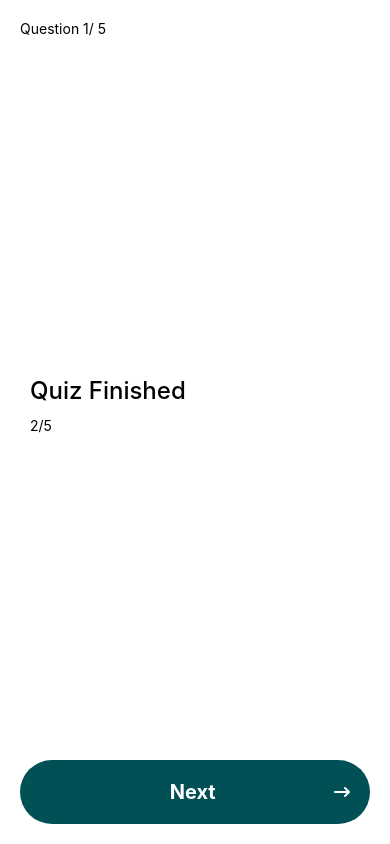
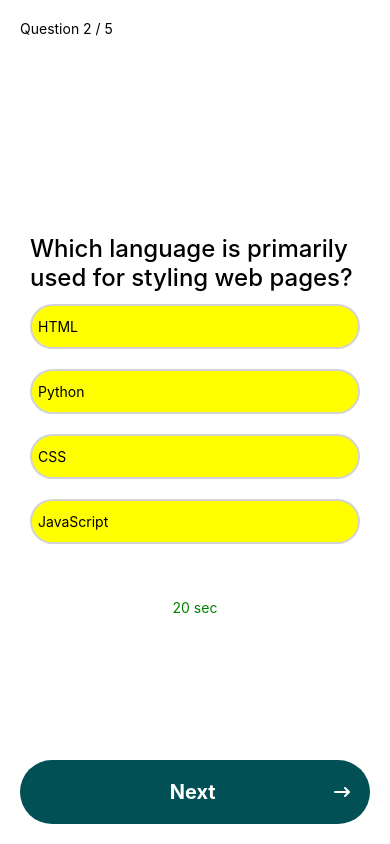
Before and after one commit to Prashantrajput11/machinecoding_quiz, a React Native app: screen / in a window 390 px wide. Built offline with nearby package versions, Linux system fonts and the light colour scheme.

Commit message:
added quizcontext

```diff
--- a/App.tsx
+++ b/App.tsx
@@ -1,13 +1,17 @@
 import { StatusBar } from "expo-status-bar";
 import { StyleSheet, Text, View } from "react-native";
 import QuizScreen from "./src/app/QuizScreen";
+import QuizProvider from "./src/providers/QuizProvider";
 
 export default function App() {
 	console.log("hello");
 
 	return (
 		<>
-			<QuizScreen />
+			<QuizProvider>
+				<QuizScreen />
+			</QuizProvider>
+
 			<StatusBar style="auto" />
 		</>
 	);
--- a/src/app/QuizScreen.tsx
+++ b/src/app/QuizScreen.tsx
@@ -6,22 +6,41 @@ import {
 	Text,
 	View,
 } from "react-native";
-import React from "react";
+import React, { useContext, useState } from "react";
 import QuestionCard from "../components/QuestionCard";
 import FontAwesome6 from "@expo/vector-icons/FontAwesome6";
 import questions from "../questions";
 import Card from "../components/Card";
+import CButton from "../components/CButton";
+import { QuizContext, useQuizContext } from "../providers/QuizProvider";
 
 const QuizScreen = () => {
-	const question = questions[30];
+	// const [currentIndex, setCurrentIndex] = useState(0);
+
+	const { question, currentIndex } = useQuizContext();
+
+	// // derived state
+	// const question = questions[currentIndex];
+
+	const isQuizFinished = currentIndex >= questions.length;
+
+	const handleNext = () => {
+		// if (!isQuizFinished) {
+		// 	setCurrentIndex((prevIndex) => prevIndex + 1);
+		// }
+	};
 	return (
 		<SafeAreaView style={styles.page}>
 			<View style={styles.container}>
+				{!isQuizFinished && (
 					<View>
-					<Text>Question 1/ 5</Text>
+						<Text>
+							Question {currentIndex + 1} / {questions.length}
+						</Text>
 					</View>
+				)}
 
-				{question ? (
+				{!isQuizFinished ? (
 					<View>
 						<QuestionCard question={question} />
 
@@ -29,20 +48,23 @@ const QuizScreen = () => {
 					</View>
 				) : (
 					<Card title="Quiz Finished">
-						<Text style={{ gap: 10 }}>2/5</Text>
+						<Text style={{ gap: 10 }}>{currentIndex}</Text>
 					</Card>
 				)}
 
-				<Pressable style={styles.button}>
-					<Text style={styles.buttonText}>Next </Text>
-
+				<CButton
+					onPress={handleNext}
+					onLongPress={() => console.log("long pressed")}
+					title="Next"
+					rightIcon={
 						<FontAwesome6
 							name="arrow-right-long"
 							size={16}
 							color="white"
-						style={styles.buttonIcon}
+							// style={styles.buttonIcon}
 						/>
-				</Pressable>
+					}
+				/>
 			</View>
 		</SafeAreaView>
 	);
@@ -65,21 +87,4 @@ const styles = StyleSheet.create({
 		marginTop: 15,
 		color: "green",
 	},
-	button: {
-		backgroundColor: "#005055",
-		padding: 20,
-		borderRadius: 100,
-		alignItems: "center",
-		justifyContent: "center",
-	},
-	buttonText: {
-		color: "#fff",
-		fontWeight: "bold",
-		textAlign: "center",
-		fontSize: 20,
-	},
-	buttonIcon: {
-		position: "absolute",
-		right: 20,
-	},
 });
--- /dev/null
+++ b/src/components/CButton.tsx
@@ -0,0 +1,54 @@
+import {
+	Pressable,
+	StyleSheet,
+	Text,
+	View,
+	PressableProps,
+} from "react-native";
+import React from "react";
+import FontAwesome6 from "@expo/vector-icons/FontAwesome6";
+
+type CButton = {
+	title: string;
+	rightIcon: React.ReactNode;
+} & PressableProps;
+
+// spread additional props props
+// title and rightIcon are  our own custom props
+const CButton = ({ title, rightIcon, ...pressableProps }: CButton) => {
+	console.log(pressableProps);
+
+	return (
+		<Pressable
+			style={styles.button}
+			// onPress={onPress}
+			// onLongPress={onLongPress}
+			{...pressableProps}
+		>
+			<Text style={styles.buttonText}>{title} </Text>
+			<View style={styles.buttonIcon}>{rightIcon}</View>
+		</Pressable>
+	);
+};
+
+export default CButton;
+
+const styles = StyleSheet.create({
+	button: {
+		backgroundColor: "#005055",
+		padding: 20,
+		borderRadius: 100,
+		alignItems: "center",
+		justifyContent: "center",
+	},
+	buttonText: {
+		color: "#fff",
+		fontWeight: "bold",
+		textAlign: "center",
+		fontSize: 20,
+	},
+	buttonIcon: {
+		position: "absolute",
+		right: 20,
+	},
+});
--- a/src/components/QuestionCard.tsx
+++ b/src/components/QuestionCard.tsx
@@ -1,5 +1,5 @@
 import { StyleSheet, Text, View } from "react-native";
-import React from "react";
+import React, { useState } from "react";
 import Options from "./Options";
 import { Question } from "../types";
 import Card from "./Card";
@@ -8,9 +8,13 @@ type QuestionCard = {
 	question: Question;
 };
 const QuestionCard = ({ question }: QuestionCard) => {
-	const selectedOption = question.options[3];
+	const [selectedOption, setSelectedOption] = useState<undefined | string>(
+		undefined
+	);
+	// const selectedOption = question.options[3];
 
 	const onOptionSelected = (option: string) => {
+		setSelectedOption(option);
 		console.warn("hello ");
 	};
 	return (
--- /dev/null
+++ b/src/providers/QuizProvider.tsx
@@ -0,0 +1,36 @@
+import { StyleSheet, Text, View } from "react-native";
+import React, { PropsWithChildren, useContext, useState } from "react";
+import { createContext } from "react";
+import questions from "../questions";
+import { Question } from "../types";
+
+type QuizContext = {
+	question?: Question;
+	currentIndex: number;
+};
+export const QuizContext = createContext<QuizContext>({
+	currentIndex: 0,
+});
+
+export default function QuizProvider({ children }: PropsWithChildren) {
+	const [currentIndex, setCurrentIndex] = useState(1);
+
+	const question = questions[currentIndex];
+	return (
+		<QuizContext.Provider value={{ currentIndex, question }}>
+			{children}
+		</QuizContext.Provider>
+	);
+}
+
+// helper hook
+
+export const useQuizContext = () => {
+	const context = useContext(QuizContext);
+	if (!context) {
+		throw new Error("useQuizContext must be used within a QuizProvider");
+	}
+	return context;
+};
+
+const styles = StyleSheet.create({});
```
Lines whose indentation alone changed are shown as unchanged.
